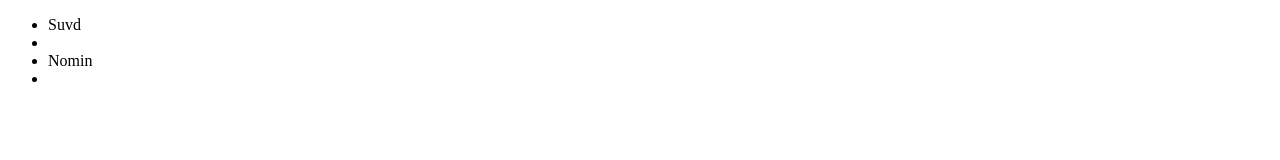
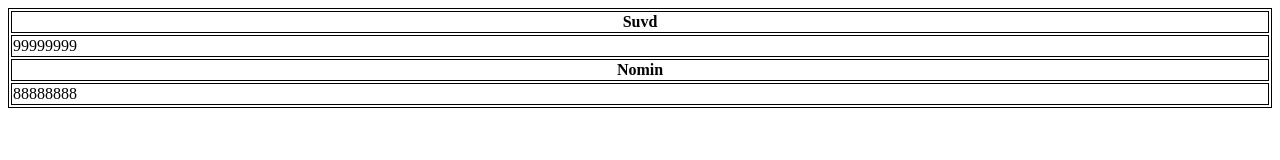
Before and after one commit to E-suvd/web_json, a plain HTML site: page index.html in a window 1280 px wide. Drawn offline with Linux system fonts and the light colour scheme.

Commit message:
Add files via upload

```diff
--- a/index.html
+++ b/index.html
@@ -4,25 +4,33 @@
     <meta charset="UTF-8">
     <meta name="viewport" content="width=device-width, initial-scale=1.0">
     <title>Document</title>
+    <style>
+        table, th, td {
+        border:1px solid black;}
+    </style>
 </head>
 <body>
-    <ul id="result"></ul>
+    <table style="width: 100%;" id="result">
+
+        <!-- <ul id="result"></ul> -->
         <script lang="text/javascript">
             var xhttp = new XMLHttpRequest();
             xhttp.onreadystatechange = function(){
                 if(this.readyState == 4 && this.status == 200){
                     var response = JSON.parse(xhttp.responseText);
-                var hereglegch = response.users;
+                    var hereglegch = response.student;
                     var output = '';
                     for(var i = 0; i<hereglegch.length; i++){
-                    output+= '<li>'+hereglegch[i].firstname+'<li>';
+                            output+= '<tr><th>'+hereglegch[i].name+'</th></tr>';
+                            output+= '<tr><td>'+hereglegch[i].Phone+'</td></tr>';
                  }
-                console.log(response.users);
+                    console.log(response.student);
                     document.getElementById("result").innerHTML = output;
              }
             };
         xhttp.open("GET", "test.json", true);
          xhttp.send();
         </script>
+    </table>
 </body>
 </html>
--- a/test.json
+++ b/test.json
@@ -1,24 +1,14 @@
-{"users": [
+{"student": [
     {
-        "firstname":"Suvd",
-        "Age":22,
-        "isProgrammer": false,
-        "Study":["ML", "DL", "SE"],
-        "Guardian":[{
-            "Firstname":"Myagmarjav",
-            "Relative":"father",
-            "hasPhone":true
-        }]
+        "name":"Suvd",
+        "Phone":"99999999",
+        "username":"suvdaa",
+        "pass":"suvd"
     },
     {
-        "firstname":"Nomin",
-        "Age":24,
-        "isProgrammer": false,
-        "Study":["CS", "AI", "OS"],
-        "Guardian":[{
-            "Firstname":"Amgalan",
-            "Relative":"mother",
-            "hasPhone":true
-        }]
+        "name":"Nomin",
+        "Phone":"88888888",
+        "username":"nomio",
+        "pass":"nomin"
     }]
 }
```
Lines whose indentation alone changed are shown as unchanged.
